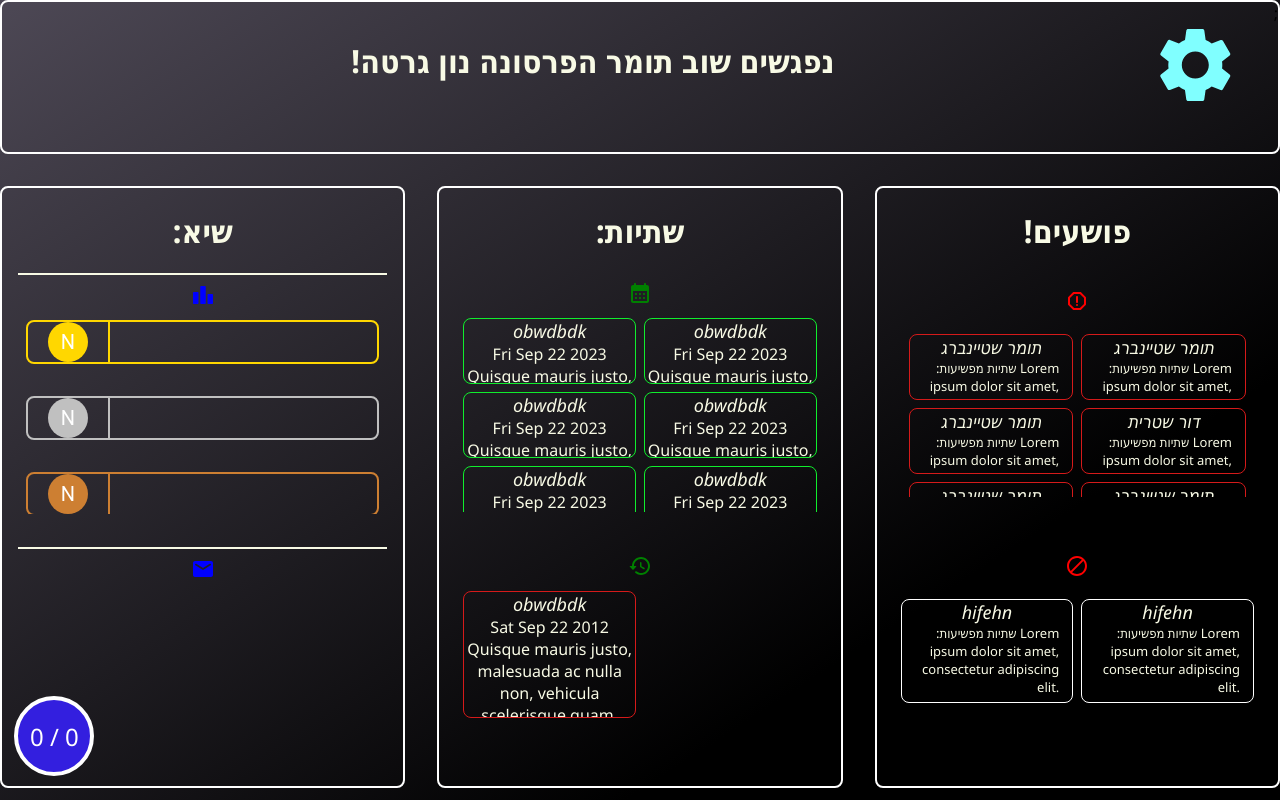
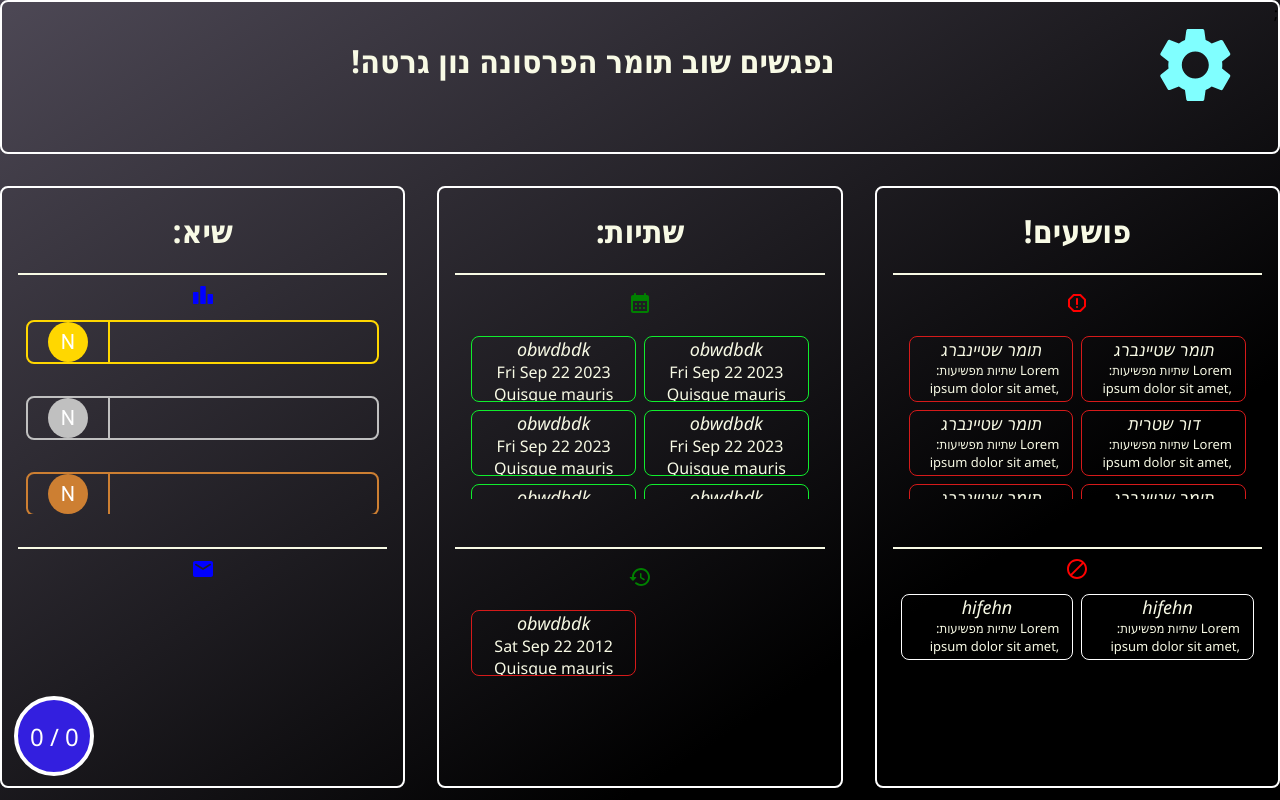
Before and after one commit to piloshachar14/golden-toasts, a React (Vite) app in the folder apps/client/: page / in a window 1280 px wide. Built offline with nearby package versions, Linux system fonts and the light colour scheme.

Commit message:
Fix/design bugs fix (#22)
* fix(client): change disappeared divider when sizing the screen bug

* refactor(client): change className to be optional so i have a default one

* fix(client): change toasts component scrollbar and welcome page grid

* refactor(client): change color to var color

```diff
--- a/apps/client/src/components/card/card.module.css
+++ b/apps/client/src/components/card/card.module.css
@@ -5,6 +5,7 @@
   display: flex;
   flex-direction: column;
   min-height: 4em;
+  max-height: 4em;
 }
 
 .heading {
--- a/apps/client/src/components/criminals/criminals.module.css
+++ b/apps/client/src/components/criminals/criminals.module.css
@@ -7,12 +7,12 @@
   height: 100%;
 }
 .criminalsContainer {
+  height: 90%;
   flex-direction: column;
   overflow-y: scroll;
   display: flex;
   gap: 0.5em;
   padding: 0.5em;
-  height: 90%;
   scrollbar-width: thin;
   scrollbar-color: var(---red-border-color) var(---white-color);
 }
--- a/apps/client/src/components/criminals/criminals.tsx
+++ b/apps/client/src/components/criminals/criminals.tsx
@@ -37,7 +37,8 @@ export const Criminals: React.FC = () => {
   };
   return (
     <div className={styles.criminals}>
-      <Divider className={styles.divider} />
+      <Divider />
+
       <Category style={{ height: '50%', border: 'none' }}>
         <div className={styles.criminalsContainer}>
           <div className={styles.button}>
@@ -70,7 +71,10 @@ export const Criminals: React.FC = () => {
           </div>
         </div>
       </Category>
-      <Divider className={styles.divider} />
+
+      <Divider />
+
+      <Category style={{ border: 'none', height: '40%' }}>
         <div className={styles.button}>
           <BlockTwoTone
             className="button"
@@ -82,8 +86,6 @@ export const Criminals: React.FC = () => {
             פרסונה נון גרטה לא עלינו
           </Tooltip>
         </div>
-
-      <Category style={{ border: 'none' }}>
         <div className={styles.criminalsGrid}>
           {personaNonGratas.map((pesonaNonGrata, index) => (
             <Card
--- a/apps/client/src/components/divider/divider.module.css
+++ b/apps/client/src/components/divider/divider.module.css
@@ -2,4 +2,5 @@
   height: 0.1em;
   background-color: var(---white-color);
   margin: 0;
+  width: 100%;
 }
--- a/apps/client/src/components/divider/divider.tsx
+++ b/apps/client/src/components/divider/divider.tsx
@@ -1,7 +1,7 @@
 import React, { CSSProperties } from 'react';
 import styles from './divider.module.css';
 type Props = {
-  className: string;
+  className?: string;
   backgroundcolorClass?: string;
 };
 export const Divider: React.FC<Props> = ({ className }) => {
--- a/apps/client/src/components/toasts/toasts.module.css
+++ b/apps/client/src/components/toasts/toasts.module.css
@@ -5,7 +5,17 @@
   padding: 0 1em;
   height: 100%;
 }
-.toastsContainerLoggedIn {
+.toastsCintainer {
+  flex-direction: column;
+  overflow-y: scroll;
+  display: flex;
+  gap: 0.5em;
+  padding: 0.5em;
+  height: 90%;
+  scrollbar-width: thin;
+  scrollbar-color: var(---red-border-color) var(---white-color);
+}
+.toastsGridLoggedIn {
   overflow-y: scroll;
   display: grid;
   grid-template-columns: repeat(2, 1fr);
@@ -14,13 +24,23 @@
   padding: 0.5em;
   height: 90%;
   scrollbar-width: thin;
-  scrollbar-color: var(---green-border-color) #ffffff;
+  scrollbar-color: var(---green-border-color) var(---white-color);
 }
 
-.toastsContainerNotLoggedIn {
+.toastsGridNotLoggedIn {
+  padding-top: 2em;
   overflow: scroll;
   display: grid;
   grid-template-columns: repeat(2, 1fr);
   grid-template-rows: repeat(2, 1fr);
   gap: 4em;
+  scrollbar-width: thin;
+  scrollbar-color: var(---green-border-color) var(---white-color);
+  height: 100%;
 }
+
+.divider {
+  width: 100%;
+  height: 0.1em;
+  background-color: var(---white-color);
+}
--- a/apps/client/src/components/toasts/toasts.tsx
+++ b/apps/client/src/components/toasts/toasts.tsx
@@ -84,9 +84,10 @@ export const Toasts: React.FC<Props> = ({ isLoggedIn }) => {
     <div className={styles.toasts}>
       {isLoggedIn ? (
         <>
-          <Divider style={{ width: '100%' }} />
+          <Divider />
 
           <Category style={{ height: '50%', border: 'none' }}>
+            <div className={styles.toastsCintainer}>
               <div className={styles.button}>
                 <CalendarMonthRounded
                   className="calender"
@@ -98,7 +99,7 @@ export const Toasts: React.FC<Props> = ({ isLoggedIn }) => {
                   :שתיות קרובות
                 </Tooltip>
               </div>
-            <div className={styles.toastsContainerLoggedIn}>
+              <div className={styles.toastsGridLoggedIn}>
                 {upcomingToasts.map((toast, index) => (
                   <Card
                     key={index}
@@ -109,11 +110,13 @@ export const Toasts: React.FC<Props> = ({ isLoggedIn }) => {
                   />
                 ))}
               </div>
+            </div>
           </Category>
 
-          <Divider style={{ width: '100%' }} />
+          <Divider />
 
-          <Category style={{ border: 'none' }}>
+          <Category style={{ border: 'none', height: '40%' }}>
+            <div className={styles.toastsCintainer}>
               <div className={styles.button}>
                 <HistoryRounded
                   className="archiveToasts"
@@ -125,7 +128,7 @@ export const Toasts: React.FC<Props> = ({ isLoggedIn }) => {
                   :שתיות שעברו
                 </Tooltip>
               </div>
-            <div className={styles.toastsContainerLoggedIn}>
+              <div className={styles.toastsGridLoggedIn}>
                 {happendToasts.map((toast, index) => (
                   <Card
                     key={index}
@@ -136,11 +139,15 @@ export const Toasts: React.FC<Props> = ({ isLoggedIn }) => {
                   />
                 ))}
               </div>
+            </div>
           </Category>
         </>
       ) : (
+        <>
+          <Divider />
           <Category title="" style={{ height: '90%', border: 'none' }}>
-          <div className={styles.toastsContainerNotLoggedIn}>
+            <div className={styles.toastsCintainer}>
+              <div className={styles.toastsGridNotLoggedIn}>
                 {upcomingToasts.map((toast, index) => (
                   <Card
                     key={index}
@@ -151,7 +158,9 @@ export const Toasts: React.FC<Props> = ({ isLoggedIn }) => {
                   />
                 ))}
               </div>
+            </div>
           </Category>
+        </>
       )}
     </div>
   );
```
Lines whose indentation alone changed are shown as unchanged.
